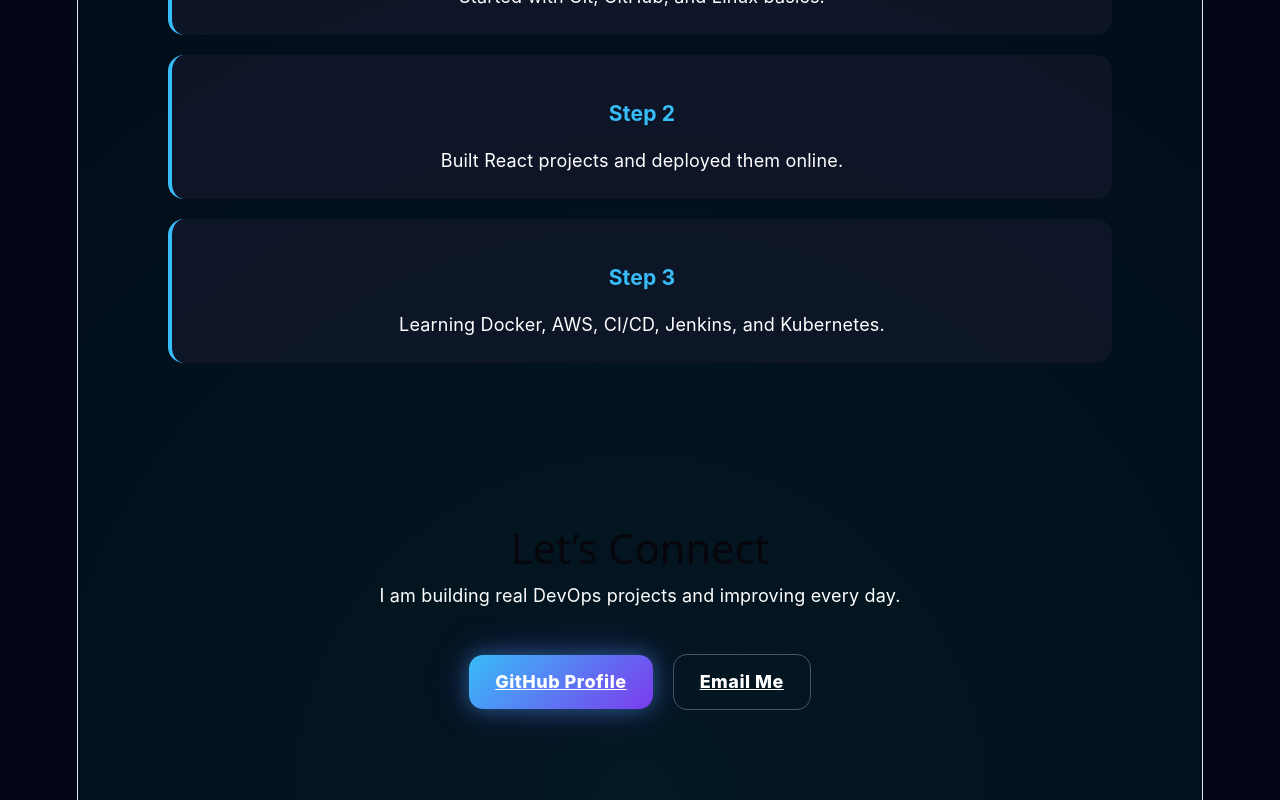
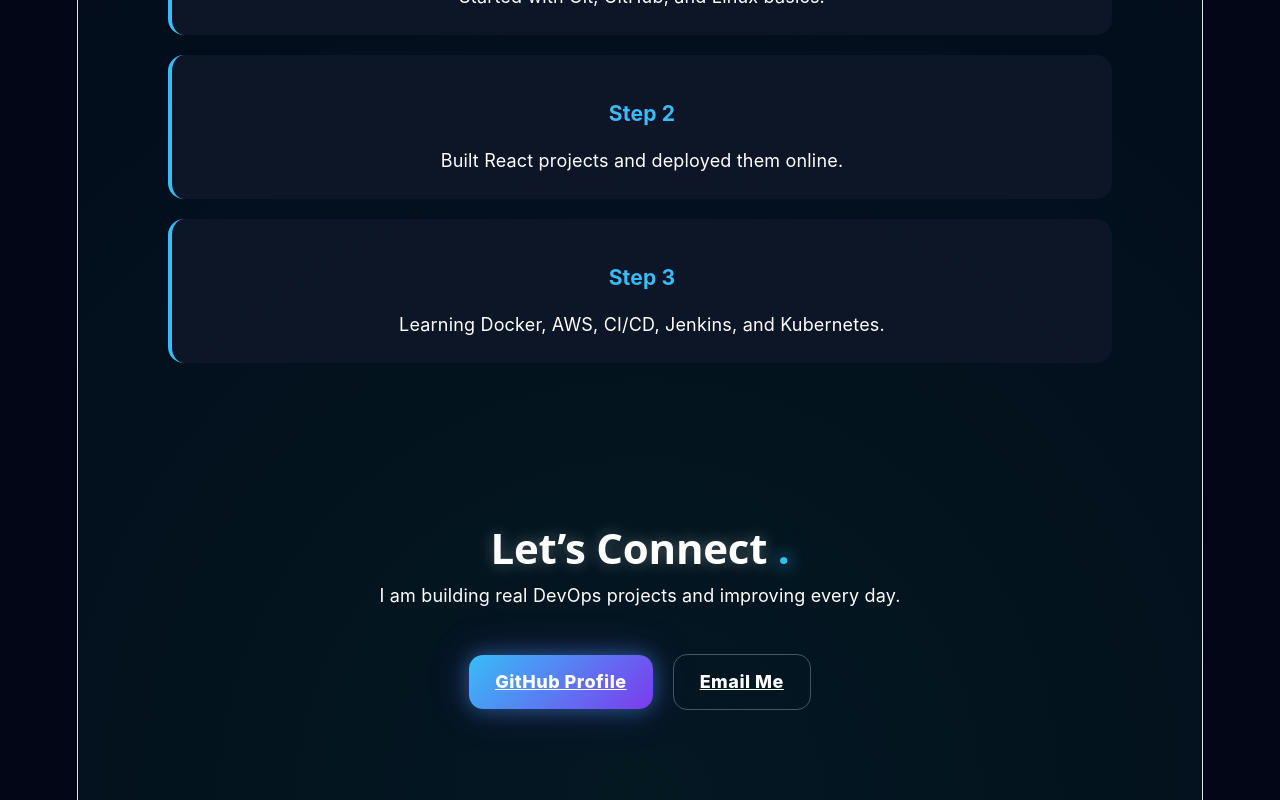
Before and after one commit to rizwanshah8588-pixel/devops-portfolio, a React (Vite) app: page / in a window 1280 px wide. Shown: the part 2869-3669 px from the top of the page. Built offline with nearby package versions, Linux system fonts and the light colour scheme.

Commit message:
fix logo

```diff
--- a/src/App.jsx
+++ b/src/App.jsx
@@ -144,7 +144,7 @@ function App() {
       </section>
 
       <section id="contact" className="section contact">
-        <h2>Let’s Connect</h2>
+        <h2 className="logo">Let’s Connect <span>.</span></h2>
         <p>
           I am building real DevOps projects and improving every day.
         </p>
```
